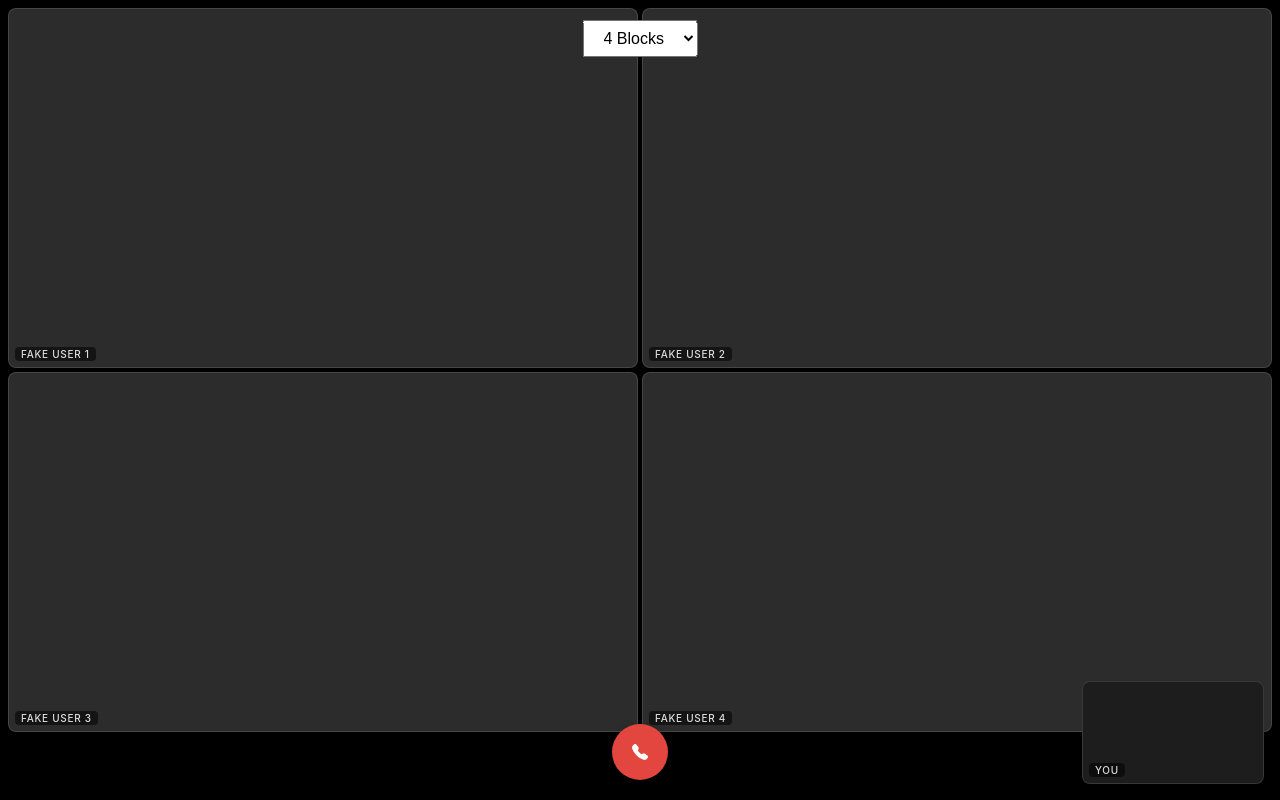
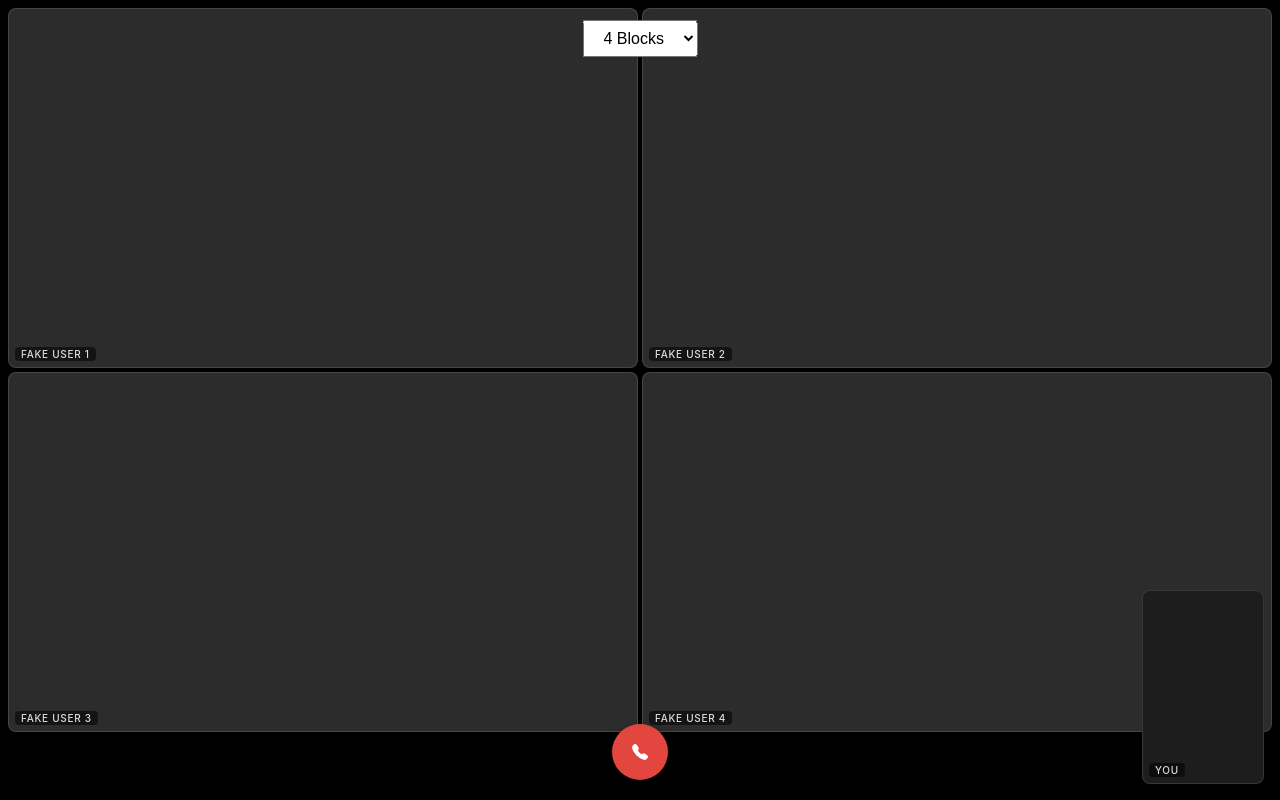
Before and after one commit to Sindreglo/whatsup, a Next.js app: page /channel in a window 1280 px wide. Built offline with nearby package versions, Linux system fonts and the light colour scheme.

Commit message:
different aspect ratio

```diff
--- a/app/channel/page.module.scss
+++ b/app/channel/page.module.scss
@@ -27,8 +27,8 @@
   position: fixed;
   right: 16px;
   bottom: 16px;
-  width: 180px;
-  aspect-ratio: 16/9;
+  width: 120px;
+  aspect-ratio: 10/16;
   background: #1d1d1d;
   border: 1px solid rgba(255,255,255,0.12);
   border-radius: 8px;
--- a/app/page.module.scss
+++ b/app/page.module.scss
@@ -26,7 +26,7 @@
   display: flex;
   align-items: center;
   justify-content: center;
-  gap: 0.5em;
+  gap: 0.25em;
 }
 
 .icon { width: 32px; height: 32px; object-fit: contain; vertical-align: middle; }
```
